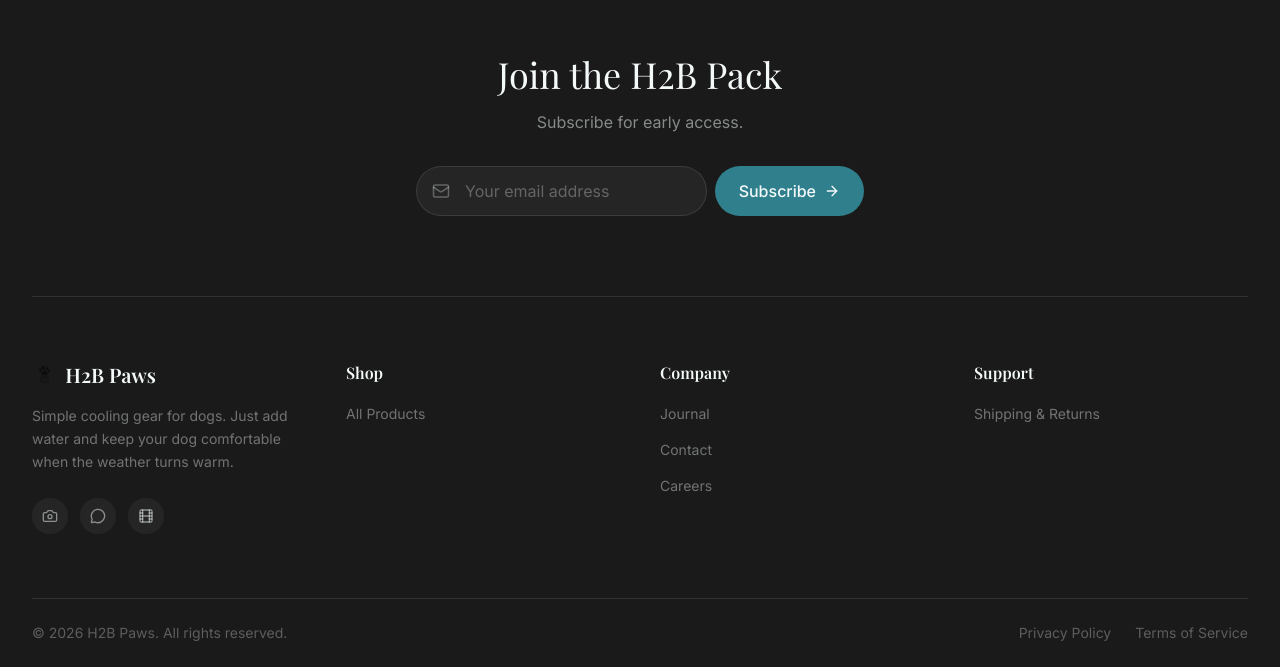
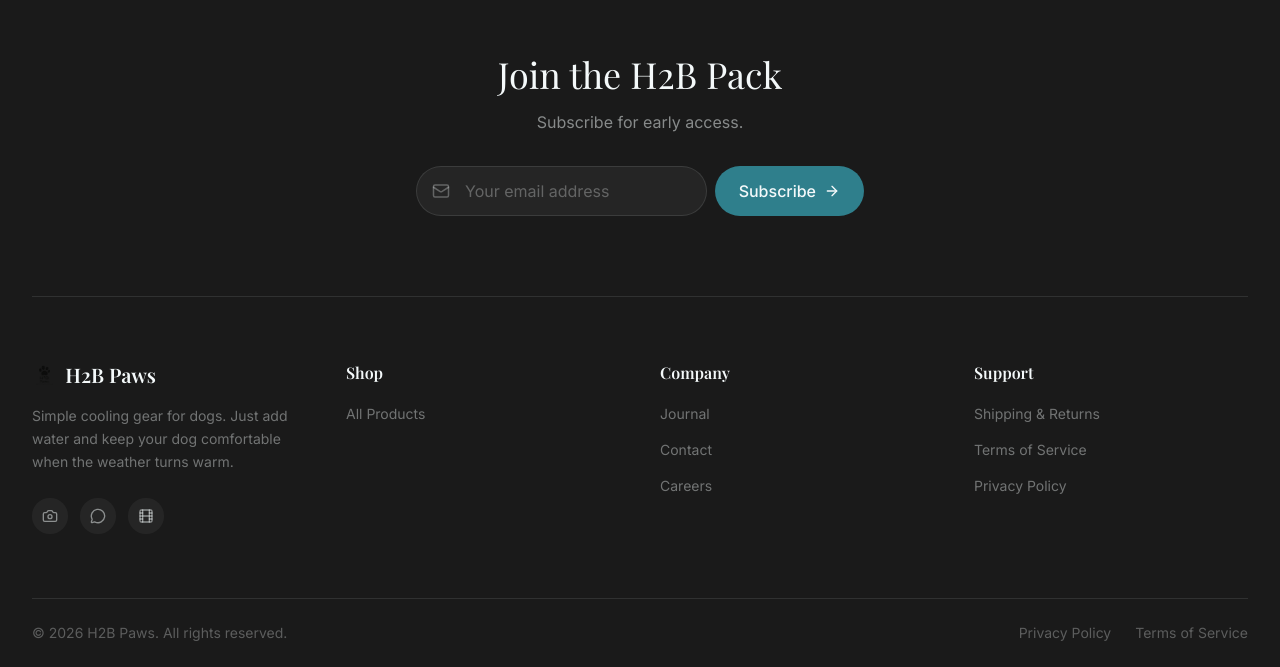
Before and after one commit to Pizzlesbivampirekiller/h2b-paws-v2, a React (Vite) app: page / in a window 1280 px wide. Shown: the part 2532-3199 px from the top of the page. Built offline with nearby package versions, Linux system fonts and the light colour scheme; no server answers; a web font is replaced by a local one.

Commit message:
Add Terms and Privacy links to footer Support column
Makes the Support column useful with more than one entry by listing the legal pages alongside Shipping & Returns.

```diff
--- a/src/components/layout/Footer.jsx
+++ b/src/components/layout/Footer.jsx
@@ -15,6 +15,8 @@ const footerLinks = {
   ],
   Support: [
     { label: 'Shipping & Returns', path: '/support' },
+    { label: 'Terms of Service', path: '/terms' },
+    { label: 'Privacy Policy', path: '/privacy' },
   ],
 }
 
```
